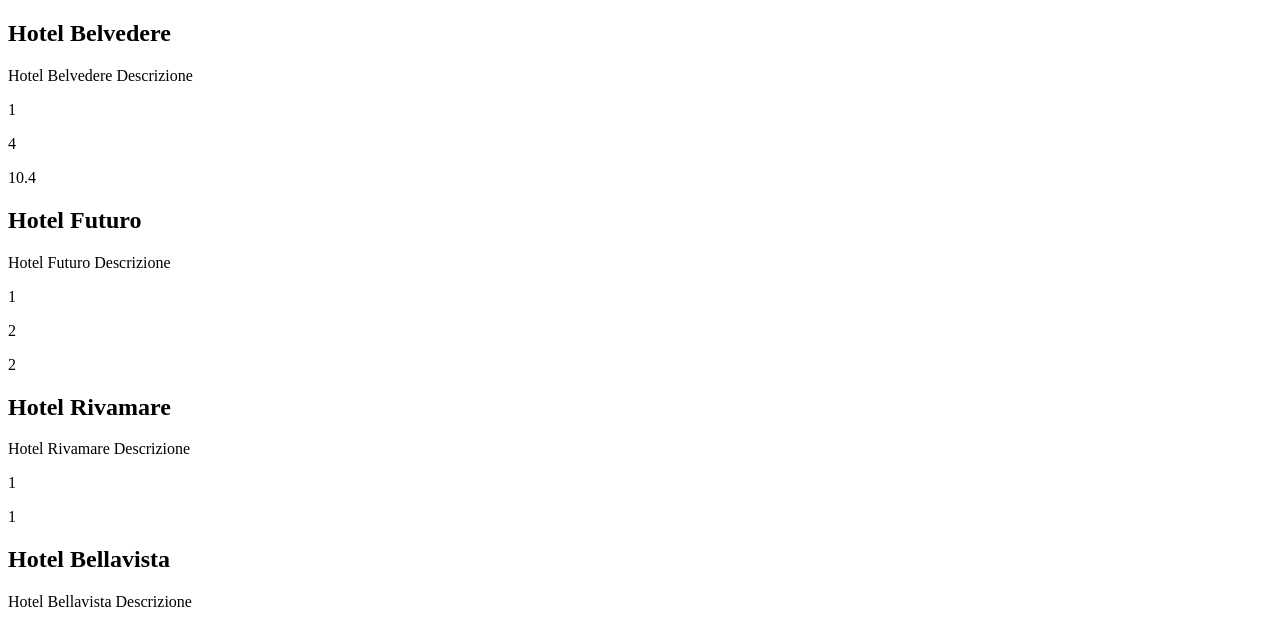
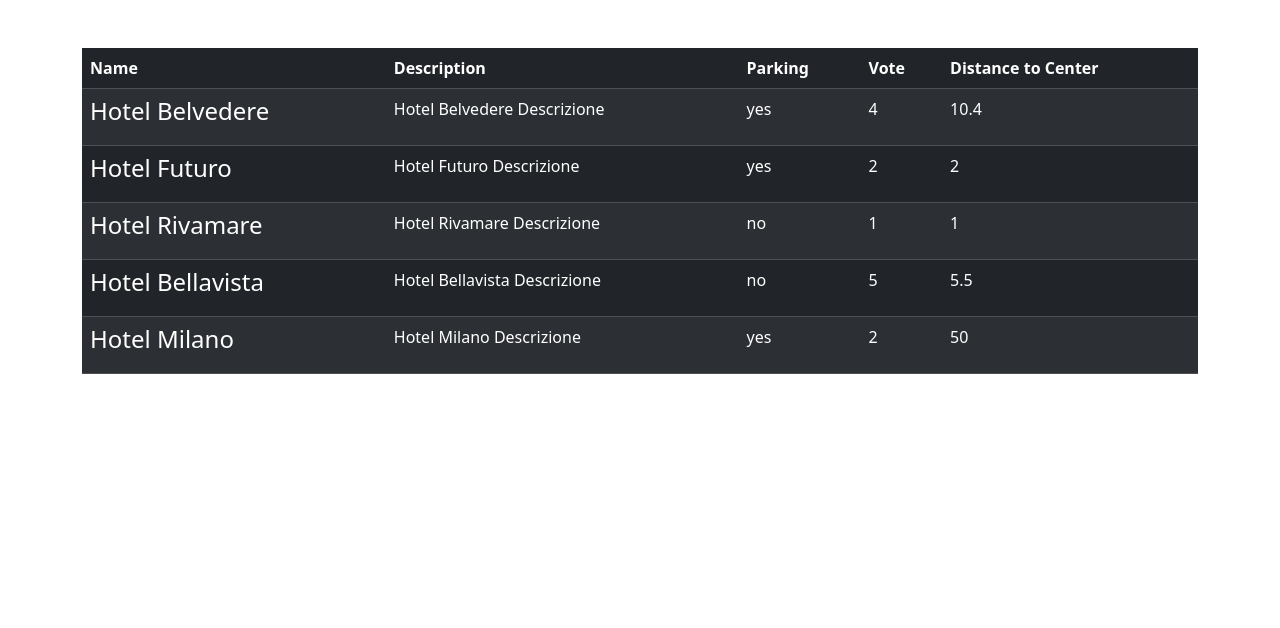
Before and after one commit to SquallStrifeX/php-hotel, a PHP site: page / in a window 1280 px wide. Shown: the top 628 px of the page. After the commit the page ends 374 px from the top, so only its background shows below. Run offline with PHP 8.4, Linux system fonts and the light colour scheme.

Commit message:
end exercise

```diff
--- a/index.php
+++ b/index.php
@@ -47,21 +47,40 @@ $hotels = [
 <head>
     <meta charset="UTF-8">
     <meta name="viewport" content="width=device-width, initial-scale=1.0">
+    <link href="https://cdn.jsdelivr.net/npm/bootstrap@5.3.2/dist/css/bootstrap.min.css" rel="stylesheet" integrity="sha384-T3c6CoIi6uLrA9TneNEoa7RxnatzjcDSCmG1MXxSR1GAsXEV/Dwwykc2MPK8M2HN" crossorigin="anonymous">
     <title>Document</title>
 </head>
 <body>
-<?php
-    foreach ($hotels as $hotel) {
-        echo "<h2>" .$hotel['name'] . "</h2>";
-        echo "<p>" . $hotel['description'] . "</p>";
-        echo "<p>" . $hotel['parking'] . "</p>";
-        echo "<p>" . $hotel['vote'] . "</p>";
-        echo "<p>" . $hotel['distance_to_center'] . "</p>";
+    <div class="container">
+        <div class="row">
+            <div class="col-12">
+                    <table class="table table-dark table-striped mt-5">
+        <thead>
+            <tr>
+                <th>Name</th>
+                <th>Description</th>
+                <th>Parking</th>
+                <th>Vote</th>
+                <th>Distance to Center</th>
+            </tr>
+        </thead>
+        <tbody>
+            <?php
+            foreach ($hotels as $hotel) {
+                echo "<tr>";
+                echo "<td><h4>" . $hotel['name'] . "</h4></td>";
+                echo "<td><p>" . $hotel['description'] . "</p></td>";
+                echo "<td><p>" . ($hotel['parking'] == true ? 'yes' : 'no') . "</p></td>";
+                echo "<td><p>" . $hotel['vote'] . "</p></td>";
+                echo "<td><p>" . $hotel['distance_to_center'] . "</p></td>";
+                echo "</tr>";
+            }
+            ?>
+        </tbody>
+    </table>
+            </div>
+        </div>
+    </div>
 
-
-
-
-    }
-    ?>
 </body>
 </html>
```
